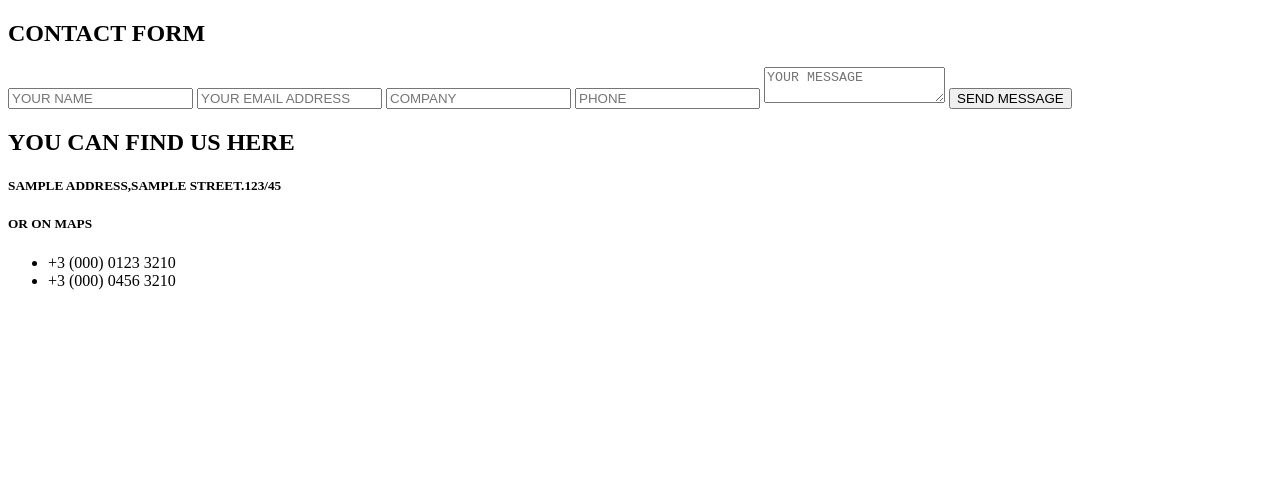
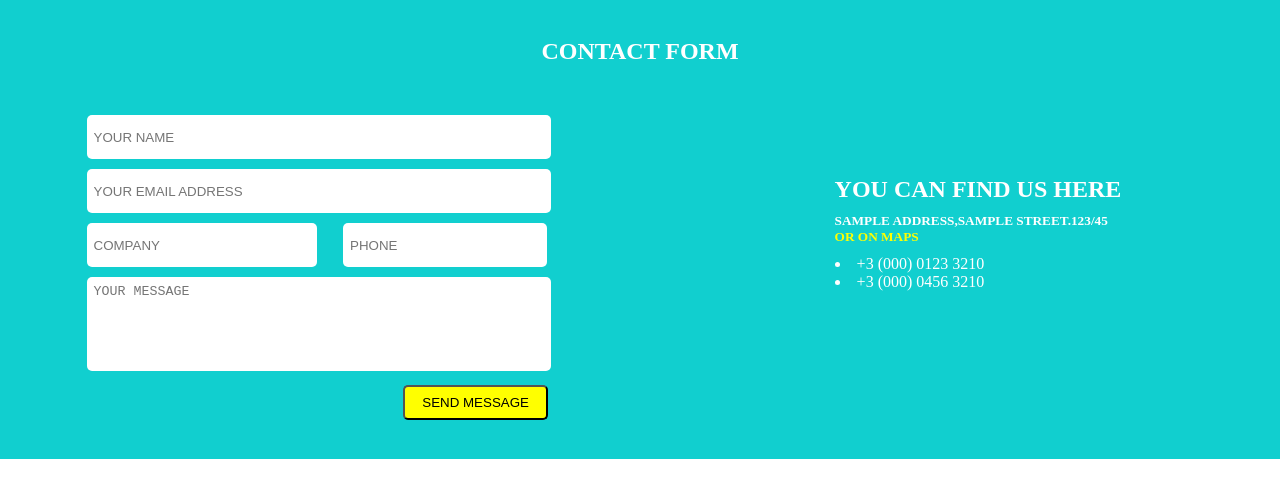
Before and after one commit to AbdoSadory/git-NTI-G11-Tasks, a plain HTML site: page index.html in a window 1280 px wide. Drawn offline with Linux system fonts and the light colour scheme; the site is published under a folder, as on GitHub Pages, so addresses that start at the root find nothing.

Commit message:
final touch

```diff
--- a/index.html
+++ b/index.html
@@ -5,20 +5,20 @@
     <meta http-equiv="X-UA-Compatible" content="IE=edge">
     <meta name="viewport" content="width=device-width, initial-scale=1.0">
     <title>Form Task 1</title>
-    <link rel="stylesheet" href="/CSS/style.css">
+    <link rel="stylesheet" href="style.css">
 </head>
 <body>
     <section>
         <div class="container">   <!--Contains The form and Details-->
             <h1>CONTACT FORM</h1> <!--Title-->
-            <!-- ============================================================================== -->
+            <!--============================================================================== -->
             <div class="div-msg"> <!--Form-->
                 <form method="POST" autocomplete="off">
                     <input type="text"    class="name" name="Name" placeholder="YOUR NAME">
                     <input type="email"   class="email" name="Email" placeholder="YOUR EMAIL ADDRESS" required>
-                    <input type="text"    class="company" placeholder="COMPANY">
-                    <input type="number"  class="phone" placeholder="PHONE" required>
-                    <textarea class="msg" placeholder="YOUR MESSAGE" required></textarea>
+                    <input type="text"    class="company" name="Company" placeholder="COMPANY">
+                    <input type="number"  class="phone" name="Phone" placeholder="PHONE" required>
+                    <textarea class="msg" name="Message" placeholder="YOUR MESSAGE" required></textarea>
                     <input type="submit"  class="submit" value="SEND MESSAGE">
                     <div class="clear"></div>
                 </form>
--- /dev/null
+++ b/style.css
@@ -0,0 +1,90 @@
+*{
+    margin: 0;
+    padding: 0;
+}
+
+section{
+   background-color: #11cfcf;
+   padding: 3%;
+}
+
+/* Contains The form and Details */
+.container h1{
+    text-align: center;
+    color: white;
+}
+
+/* ========================================================== */
+/* Div contains Form */
+.div-msg{
+    width: 40%;
+    float: left;
+    margin-top: 40px;
+    margin-left: 4%;
+}
+
+/* Clear Div */
+.clear{
+    clear: both;
+}
+
+/* The actual form */
+form{
+    width: 100%;
+}
+/* the inputs */
+.name,.email,.company,.phone,.msg{
+    padding: 7px;
+    margin-top: 10px;
+    height: 30px;
+    border-radius: 5px;
+    border-width: 0px;
+}
+
+.name,.email{
+    width: 93.5%;
+}
+
+.company{
+    width: 45%;
+}
+
+.phone{
+    width: 39.5%;
+    margin-left: 22px;
+}
+
+.msg{
+    width: 93.5%;
+    height: 80px;
+    resize: none;
+}
+.submit{
+    background-color: yellow;
+    width: 30%;
+    padding: 8px;
+    border-radius: 5px;
+    margin-top: 10px;
+    margin-right: 20px;
+    float: right;
+}
+/* ================================================ */
+/* The details div */
+.details{
+    float: right;
+    width: auto;
+    color: white;
+    margin-top: 111px;
+    margin-right: 10%;
+}
+.details ul{
+    list-style-position: inside;
+    margin-top: 10px;
+}
+.details .maps{
+    color:yellow;
+    margin-top: 0px;
+}
+.details h5{
+    margin-top: 10px;
+}
```
